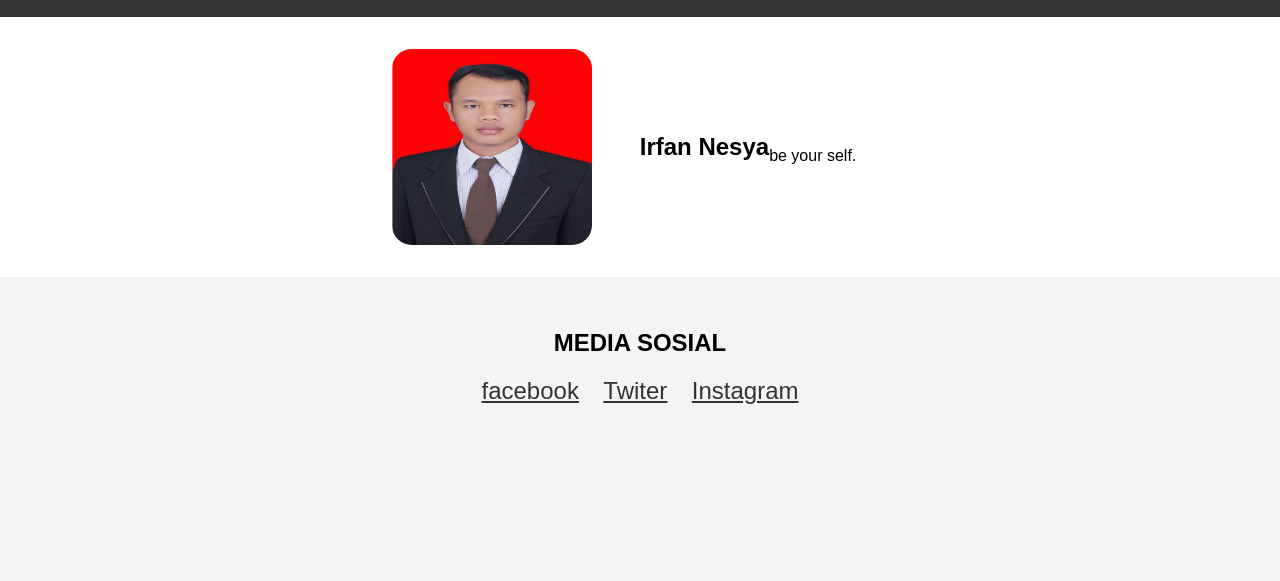
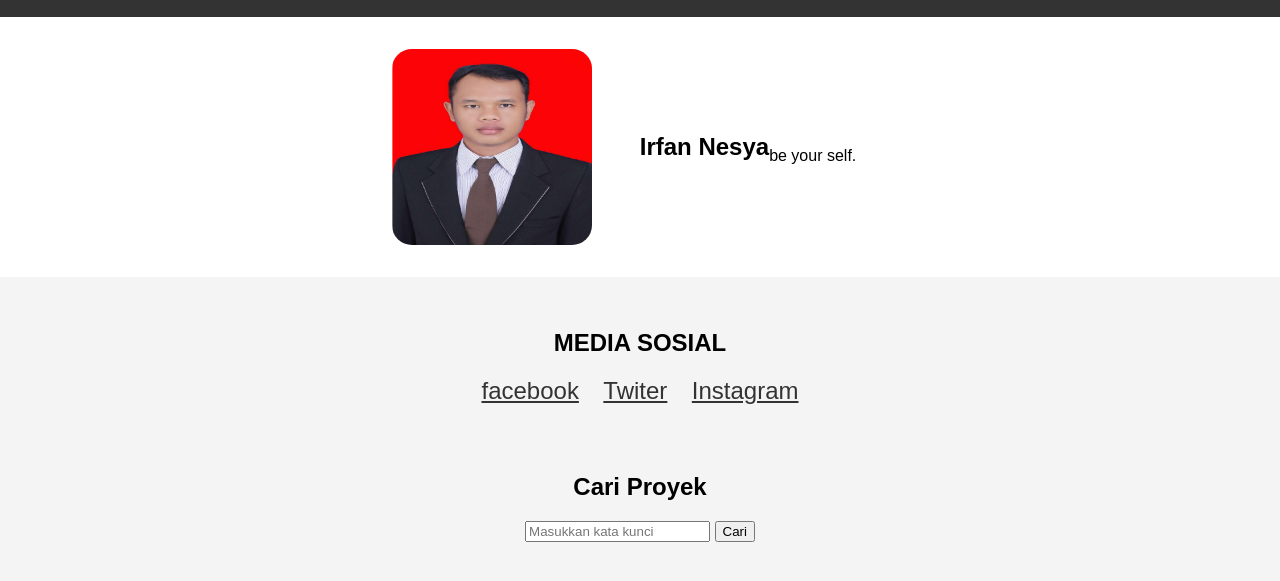
Before and after one commit to irfannesya/myporto, a plain HTML site: page index.html in a window 1280 px wide. Shown: the part 95-676 px from the top of the page. Drawn offline with Linux system fonts and the light colour scheme.

Commit message:
nambah feature portofolio

```diff
--- a/asset/css/styles.css
+++ b/asset/css/styles.css
@@ -47,3 +47,8 @@ padding: 2em;
     color: #333;
     font-size: 1.5em;
   }
+ .search-form {
+    text-align: center;
+    padding: 1em;
+    background-color: #f4f4f4;
+  }
--- a/index.html
+++ b/index.html
@@ -22,7 +22,17 @@
 <a href="https://web.facebook.com/">facebook</a>
 <a href="https://twitter.com/">Twiter</a>
 <a href="https://www.instagram.com/"> Instagram</a>
+    </section>
 
+
+    <section class="search-form">
+        <h2>Cari Proyek</h2>
+        <form action="#">
+            <input type="text" name="search" placeholder="Masukkan kata kunci">
+            <button type="submit">Cari</button>
+        </form>
     </section>
+    <div class="container" id="portfolioContainer">
+    </div>
 </body>
 </html>
```
